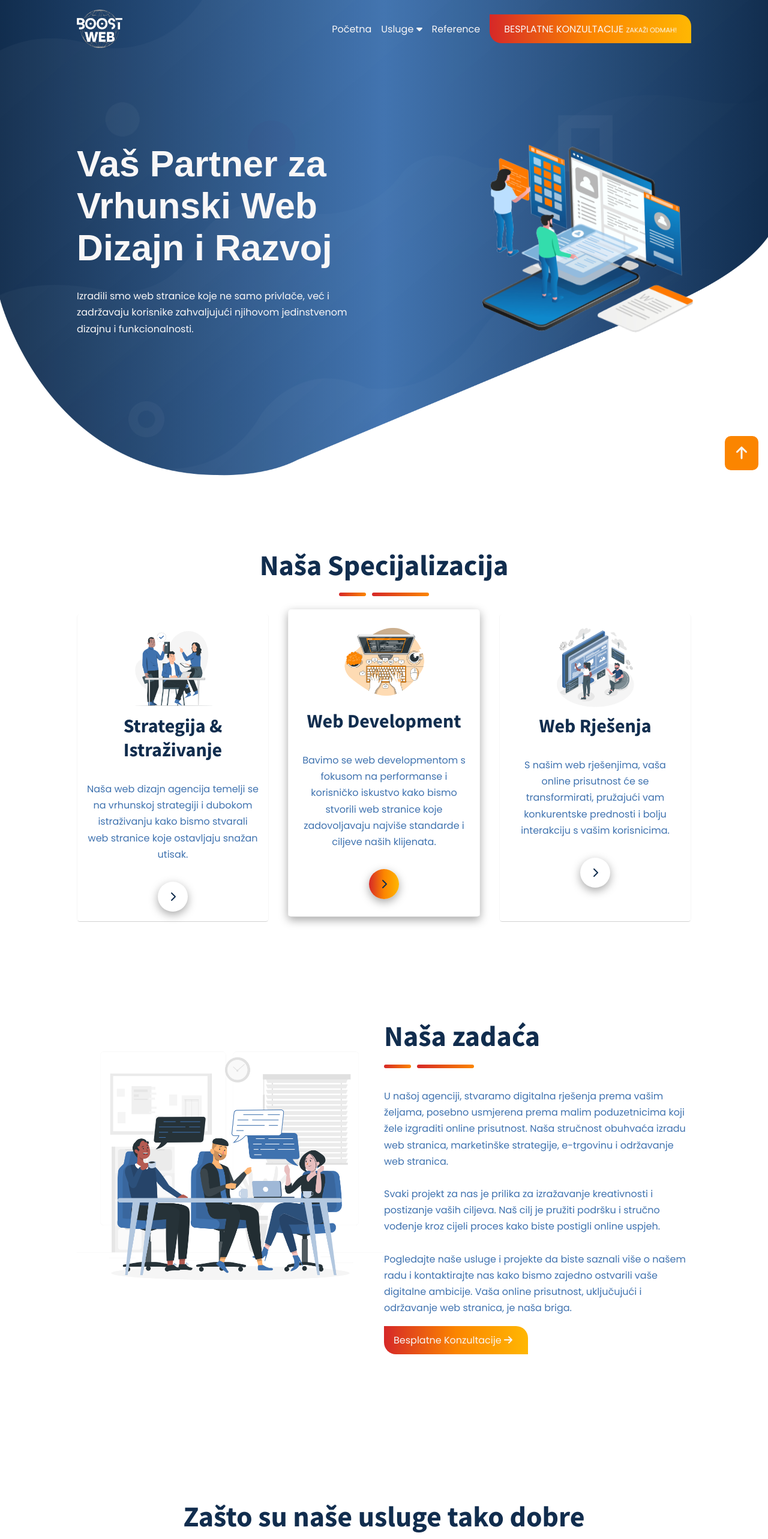
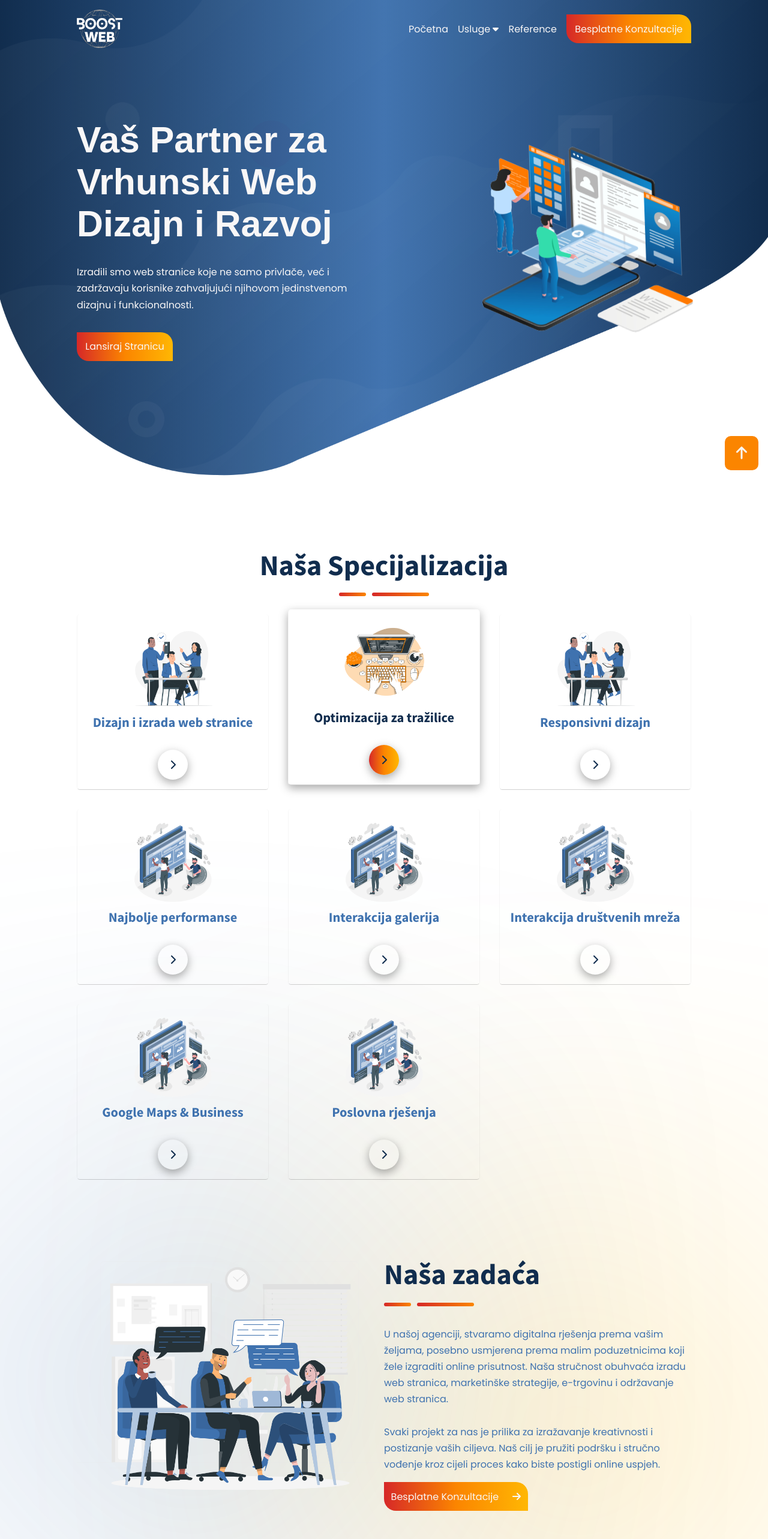
Before and after one commit to SudodoSu/website-agency, a React (Create React App) app: page /home in a window 1280 px wide. Shown: the top 2566 px of the page at 60% size. Built offline with nearby package versions, Linux system fonts and the light colour scheme; a web font is replaced by a local one.

Commit message:
section-two update

```diff
--- a/src/App.css
+++ b/src/App.css
@@ -43,7 +43,7 @@
 
     /* Gradiant */
     --gradient: linear-gradient(90deg,  #112D4E, #3F72AF, #112D4E);
-    --gradient3: linear-gradient(to right,  #112D4E, #3F72AF);
+    --gradient3: linear-gradient(to right,  #112D4E, #3f72af);
     --gradient2: linear-gradient(90deg,#d62828, #fb8500, #ffb703);
 
     /* Shadow */
@@ -96,6 +96,30 @@ body {
     margin: auto;
     overflow-x: hidden;
 }
+
+.blur-div-blue,
+.blur-div-yellow
+ {
+    width: 20%;
+    aspect-ratio: 1/1;
+    border-radius: 100%;
+    position: absolute;
+    filter: blur(290px);
+    z-index: -10;
+}
+
+.blur-div-blue {
+    left: 10%;
+    bottom: 25%;
+    background-color: var(--blue);
+}
+
+.blur-div-yellow {
+    right: 10%;
+    top: 25%;
+    background-color: var(--yellow);
+}
+
 
 /* Header */
 
@@ -204,13 +228,19 @@ header.scrolled {
 }
 
 .services-navigation li {
-    width: 100%;
-    padding: 0 0.6em;
+    width: 100% !important;
+    height: 2em;
 }
 
 .services-navigation li a {
     cursor: pointer;
+    display: flex;
     width: 100% !important;
+    padding: 0 0.6em;
+    color: var(--dark_blue);
+    height: 100%;
+    justify-content: flex-start;
+    align-items: center;
 }
 .services-navigation li:hover {
     background-color: var(--grey);
@@ -253,7 +283,16 @@ header nav ul li a:hover:before, header nav ul li a:hover:after
     width: 100%;
 }
 
+
+
 /*  */
+
+.nav-logo.sidebar {
+    position: absolute;
+    left: 1em;
+    z-index: 7;
+}
+
 .navbar-lista > li > a.scrolled {
     color: var(--dark_blue);
 }
@@ -263,18 +302,25 @@ header nav ul li a.scrolled:before, header nav ul li a.scrolled:after {
 }
 
 .button-class {
-    padding: 0.7em 1.5em;
+    width: 13rem;
+    height: 3rem;
     font-size: 1em;
     background-image: var(--gradient2);
     border-radius: 0px 20px;
     cursor: pointer;
     transition: border-radius 0.5s;
-    text-transform: uppercase;
+    text-transform: capitalize;
     border: none;
+    position: relative;
 }
 
 .button-class a {
     color: var(--white);
+    display: flex;
+    justify-content: center;
+    align-items: center;
+    height: 100%;
+    width: 100%;
 }
 
 .button-class > a > span {
@@ -362,22 +408,31 @@ header nav ul li a.scrolled:before, header nav ul li a.scrolled:after {
 }
 
 .section-one-title > button {
-    max-width: 10em;
-    padding: .7em 1em;
+    display: inline-block;
+    width: 10em;
     background-image: var(--gradient2);
     border-radius: 0 20px;
-    color: var(--white);
     font-size: 1em;
     border: none;
     cursor: pointer;
     z-index: 1;
     transition: border-radius 0.5s;
+    position: relative;
+    height: 3rem;
 }
 .section-one-title > button:hover {
     border-radius: 20px 0;
     transition: all 0.5s;
 }
 
+.section-one-title > button > a {
+    display: flex;
+    align-items: center;
+    justify-content: center;
+    width: 100%;
+    height: 100%;
+    color: var(--white);
+}
 
 /* Section Two */
 
@@ -385,18 +440,18 @@ header nav ul li a.scrolled:before, header nav ul li a.scrolled:after {
     display: flex;
     justify-content: center;
     align-items: center;
-    padding-bottom: 10em;
+    padding-bottom: 5em;
     padding-top: 7em;
+}
+
+.section-two h1 {
+    font-size: 3rem;
 }
 
 .section-two-title {
     text-align: center;
-    font-family: SourceSansPro700, sans-serif;
+    font-family: SourceSansPro400, sans-serif;
     color: var(--dark_blue);
-}
-
-.section-two-title h1 {
-    font-size: 3em;
 }
 
 .section-two-line {
@@ -436,8 +491,9 @@ header nav ul li a.scrolled:before, header nav ul li a.scrolled:after {
 }
 
 .our-speciallization-articles {
-    display: flex;
+    display: grid;
     gap: 2em;
+    grid-template-columns: repeat(auto-fit, minmax(300px, 1fr));
 }
 
 .our-speciallization-articles > article {
@@ -466,6 +522,14 @@ header nav ul li a.scrolled:before, header nav ul li a.scrolled:after {
     gap: 2em;
     justify-content: center;
     align-items: center;
+}
+
+.our-speciallization-articles-title h2  {
+    font-size: 1.4rem;
+    color: var(--blue);
+}
+.our-speciallization-articles-title h2.hoverState {
+    color: var(--dark_blue);
 }
 
 .our-speciallization-articles-title button > a {
@@ -500,19 +564,14 @@ header nav ul li a.scrolled:before, header nav ul li a.scrolled:after {
     transition: all 5s ease-in-out;
 }
 
-.our-speciallization-articles-title > h2 {
-    font-family: SourceSansPro700;
-    font-size: 2em;
-    color: var(--dark_blue);
-}
-
 /* Section Three */
 
 .section-three {
     display: flex;
     align-items: center;
     justify-content: center;
-    padding-bottom: 15em;
+    padding-bottom: 5em;
+    position: relative;
 }
 
 .section-three-right {
@@ -535,17 +594,25 @@ header nav ul li a.scrolled:before, header nav ul li a.scrolled:after {
 }
 
 .section-three-text > button {
-    max-width: 15em;
-    padding: 0.7em 1em;
+    width: 15em;
+    height: 3rem;
     background-image: var(--gradient2);
     border-radius: 0 20px;
-    color: var(--white);
-    font-size: 1em;
     border: none;
     cursor: pointer;
     text-align: left;
     transition: border-radius 0.5s;
+    font-size: 1em;
 }
+
+.section-three-text button a {
+    color: var(--white);
+    display: flex;
+    align-items: center;
+    justify-content: space-around;
+    height: 100%;
+}
+
 .section-three-text > button:hover {
     border-radius: 20px 0;
     transition: all 0.5s;
@@ -554,7 +621,6 @@ header nav ul li a.scrolled:before, header nav ul li a.scrolled:after {
 .section-three-img {
     grid-area: image;
 }
-
 
 .section-three-right {
     grid-area: text;
@@ -566,7 +632,7 @@ header nav ul li a.scrolled:before, header nav ul li a.scrolled:after {
     flex-direction: column;
     align-items: center;
     justify-content: center;
-    padding-bottom: 15em;
+    padding-bottom: 10em;
 }
 
 .section-four-title {
@@ -1179,6 +1245,11 @@ footer {
     .client-card {
         min-width: 100% !important;
     }
+    .blur-div-blue,
+.blur-div-yellow
+ {
+    width: 30%;
+}
 }
 
 /* Width 1200px */
@@ -1210,14 +1281,18 @@ footer {
         max-width: 100%;
         align-self: center;
     }
-    .section-three div {
+    .section-three .content {
         display: grid;
         grid-template-areas:
         "text"
         "image";
+    }
+    .section-three-right,
+    .section-three-img {
         width: 100%;
+        margin: auto;
     }
-    .section-three div {
+    .section-three .content {
         margin: auto;
     }
     .section-three-line{
@@ -1245,14 +1320,39 @@ footer {
     .section-one-title h1 {
         font-size: 3em;
     }
+    h1 {
+        font-size: 2.5em !important;
+    }
+    h2 {
+        font-size: 2em;
+    }
+    .pricing-plan-price h2 {
+        font-size: 42px !important;
+    }
+    .contact-us-outform form {
+        width: 95%;
+    }
+    .blur-div-blue {
+        bottom: 10%;
+    }
+    .blur-div-yellow {
+        top: 10%;
+    }
+    .blur-div-blue,
+.blur-div-yellow
+ {
+    width: 35%;
+    filter: blur(200px);
+}
 }
 
 /* Width 788px */
 
  @media (max-width: 788px) {
-    .section-one  div {
+    .section-one  > div {
         flex-direction: column;
         align-items: center;
+        padding-top: 15em;
     }
     .section-one > div > div {
         width: 100%;
@@ -1262,10 +1362,6 @@ footer {
     .section-one-compimg {
         left: 0;
         justify-self: center;
-    }
-
-    .section-one > div {
-        padding-top: 8em;
     }
     .section-one:after {
         background-position: bottom;
@@ -1289,14 +1385,65 @@ footer {
     .contact-us-outform {
         width: 100%;
     }
+    .section-one-title button {
+        align-self: flex-start;
+    }
+    .services-navigation {
+        top: 11em;
+        left: 6em;
+    }
+    .services-navigation li {
+        width: 100%;
+    }
+    .contact-us-outform form {
+        width: 100%;
+    }
+    .blur-div-blue,
+.blur-div-yellow
+ {
+    width: 40%;
+}
 }
 
+
+/* Width 500px */
+
+@media (max-width: 500px) {
+    .max-width {
+        max-width: 90% !important;
+    }
+    h1 {
+        font-size: 2em !important;
+    }
+    .section-one-title h1 {
+        font-size: 42px !important;
+    }
+    h2 {
+        font-size: 1.5em;
+    }
+    .hb {
+        width: 35px;
+        height: 35px;
+    }
+    .section-one > div {
+        padding-top: 10em;
+    }
+    .to-top {
+        padding: .5em .8em;
+    }
+    .blur-div-blue,
+.blur-div-yellow
+ {
+    width: 45%;
+    filter: blur(150px);
+}
+}
 
 /* Width 375px */
 
 @media (max-width: 375px) {
     .max-width {
-        max-width: 90% !important;
+        max-width: 92% !important;
     }
     .footer-logo {
         align-items: flex-start;
@@ -1311,27 +1458,8 @@ footer {
         grid-template-columns: repeat(auto-fit, minmax(200px, 1fr));
         place-content: center;
     }
-    h1 {
-        font-size: 2em !important;
-    }
-    h2 {
-        font-size: 1.5em !important;
-    }
-    .hb {
-        width: 35px;
-        height: 35px;
-    }
-    .logo {
-        height: 3em;
-    }
-    .logo img {
-        height: 3em;
-    }
     .section-one-title h1 {
         font-size: 42px !important;
-    }
-    .to-top {
-        padding: .5em .8em;
     }
     .our-speciallization-articles {
         grid-template-columns: repeat(auto-fit, minmax(200px, 1fr));
@@ -1339,9 +1467,6 @@ footer {
     .pricing-plan-price h2 {
         font-size: 42px !important;
     }
-    .section-one div {
-        padding-top: 2em;
-    }
     .first-section-path h4 {
         font-size: .8em;
     }
--- a/src/App.js
+++ b/src/App.js
@@ -1,27 +1,24 @@
-import './App.css';
-import { BrowserRouter, Routes, Route } from 'react-router-dom';
+import "./App.css";
+import { BrowserRouter, Routes, Route } from "react-router-dom";
 import Home from "./components/pages/Home";
-import ContactUs from './components/pages/Contact';
-import PrivacyPolicy from './components/pages/PrivacyPolicy';
-import Services from './components/pages/Services';
-import TermsOfUse from './components/pages/TermsOfUse';
-import ReturnPolicy from './components/pages/ReturnPolicy';
-import Reference from './components/pages/Reference';
+import ContactUs from "./components/pages/Contact";
+import PrivacyPolicy from "./components/pages/PrivacyPolicy";
+import TermsOfUse from "./components/pages/TermsOfUse";
+import ReturnPolicy from "./components/pages/ReturnPolicy";
+import Reference from "./components/pages/Reference";
 
 function App() {
-
   return (
     <div>
       <BrowserRouter>
         <Routes>
-          <Route index element={<Home />}/>
-          <Route path='/home' element={<Home />}/>
-          <Route path='/contact' element={<ContactUs />}/>
-          <Route path='/services' element={<Services />}/>
-          <Route path='/privacy-policy' element={<PrivacyPolicy />}/>
-          <Route path='/terms-of-use' element={<TermsOfUse />}/>
-          <Route path='/return-policy' element={<ReturnPolicy />}/>
-          <Route path='/reference' element={<Reference />}/>
+          <Route index element={<Home />} />
+          <Route path="/home" element={<Home />} />
+          <Route path="/contact" element={<ContactUs />} />
+          <Route path="/privacy-policy" element={<PrivacyPolicy />} />
+          <Route path="/terms-of-use" element={<TermsOfUse />} />
+          <Route path="/return-policy" element={<ReturnPolicy />} />
+          <Route path="/reference" element={<Reference />} />
         </Routes>
       </BrowserRouter>
     </div>
--- a/src/components/footer.js
+++ b/src/components/footer.js
@@ -79,7 +79,7 @@ function Footer() {
                 icon={faChevronRight}
                 style={{ color: "#F9F7F7" }}
               />
-              <a href="/contact-us">Zatraži ponudu</a>
+              <a href="/contact">Zatraži ponudu</a>
             </li>
             <li onMouseEnter={() => onHover(7)} onMouseLeave={HoverLeave}>
               <FontAwesomeIcon
@@ -87,7 +87,7 @@ function Footer() {
                 icon={faChevronRight}
                 style={{ color: "#F9F7F7" }}
               />
-              <a href="/contact-us">Kontaktiraj nas</a>
+              <a href="/contact">Kontaktiraj nas</a>
             </li>
           </ul>
         </div>
--- a/src/components/header.js
+++ b/src/components/header.js
@@ -77,6 +77,16 @@ function Header() {
             />
           </a>
         )}
+
+        {handleClick && (
+          <a className="logo">
+            <img
+              src={DarkLogo}
+              alt="logo boost web"
+              className={`nav-logo ${handleClick ? "sidebar" : ""}`}
+            />
+          </a>
+        )}
         <ul className={`navbar-lista ${handleClick ? "activeState" : ""}`}>
           <li>
             <a href="/" className={`nav-a ${scrolled ? "scrolled" : ""}`}>
@@ -93,16 +103,16 @@ function Header() {
             {servicesNavigation && (
               <ul ref={navRef} className="services-navigation">
                 <li>
-                  <a>Web Design</a>
+                  <a href="/web-design">Web Dizajn</a>
                 </li>
                 <li>
-                  <a>Web Development</a>
+                  <a href="/web-design">Web Development</a>
                 </li>
                 <li>
-                  <a>SEO Optimization</a>
+                  <a href="/web-design">SEO Optimization</a>
                 </li>
                 <li>
-                  <a>Poslovna Rješenja</a>
+                  <a href="/web-design">Poslovna Rješenja</a>
                 </li>
               </ul>
             )}
@@ -111,9 +121,7 @@ function Header() {
             <a className={`nav-a ${scrolled ? "scrolled" : ""}`}>Reference</a>
           </li>
           <button className="button-class" type="button">
-            <a href="/contact">
-              Besplatne Konzultacije <span>zakaži odmah!</span>
-            </a>
+            <a href="/contact">Besplatne Konzultacije</a>
           </button>
         </ul>
         <svg
--- a/src/components/pages/Services.js
+++ /dev/null
@@ -1,42 +0,0 @@
-import Header from "../header";
-import Footer from "../footer";
-import FirstSection from "../first-section";
-import Article from "../section-two/article";
-
-import Research from "../../assets/images/research.png";
-import WebDevelopment from "../../assets/images/webdevelopment.png";
-import WebSolutions from "../../assets/images/web-solutions.png";
-import ResearchO from "../../assets/images/research-orange.png";
-import WebDevelopmentO from "../../assets/images/webdevelopment-orange.png";
-import WebSolutionsO from "../../assets/images/web-solutions-orange.png";
-import { useState } from "react";
-
-function Services() {
-
-    const article = [
-        {num: 1, img: Research, imgOrange: ResearchO, title: "Strategija & Istraživanje", des: "Naša web dizajn agencija temelji se na vrhunskoj strategiji i dubokom istraživanju kako bismo stvarali web stranice koje ostavljaju snažan utisak."},
-        {num: 2, img: WebDevelopment, imgOrange: WebDevelopmentO, title: "Web Development", des: "Bavimo se web developmentom s fokusom na performanse i korisničko iskustvo kako bismo stvorili web stranice koje zadovoljavaju najviše standarde i ciljeve naših klijenata."},
-        {num: 3, img: WebSolutions, imgOrange: WebSolutionsO, title: "Web Rješenja", des: "S našim web rješenjima, vaša online prisutnost će se transformirati, pružajući vam konkurentske prednosti i bolju interakciju s vašim korisnicima."}
-    ];
-
-    const [hover, sethover] = useState(2);
-
-    function background(e) {
-        sethover(e);
-    }
-
-    const isHovered = (e) => e === hover;
-
-    return(
-        <>
-            <Header />
-            <FirstSection title="Services"/>
-            <main>
-                <Article articles={article} background={background} hover={isHovered}/>
-            </main>
-            <Footer />
-        </>
-    );
-}
-
-export default Services;
--- a/src/components/pricing-section.js
+++ b/src/components/pricing-section.js
@@ -8,10 +8,11 @@ function PricingSection() {
       title: "Single Page",
       price: "€ 200",
       des: [
-        { title: "Dizajn na jednoj stranici", doesHave: true },
+        { title: "UI/UX Dizajn na jednoj stranici", doesHave: true },
         { title: "Responzivni dizajn", doesHave: true },
         { title: "Prezentacijska galerija", doesHave: true },
         { title: "Kontakt forma", doesHave: true },
+        { title: "Optimizacija brzine", doesHave: true },
         { title: "Uvid u posjećenost stranice", doesHave: false },
         { title: "SEO", doesHave: false },
         { title: "Poslovna rijesenja", doesHave: false },
@@ -23,10 +24,11 @@ function PricingSection() {
       title: "Multi Page",
       price: "€ 350",
       des: [
-        { title: "Dizajn na više stranica", doesHave: true },
+        { title: "UI/UX Dizajn na više stranica", doesHave: true },
         { title: "Responzivni dizajn", doesHave: true },
         { title: "Interaktivna galerija", doesHave: true },
         { title: "Kontakt forma i/ili Newsletter", doesHave: true },
+        { title: "Optimizacija brzine", doesHave: true },
         { title: "Uvid u posjećenost stranice", doesHave: true },
         { title: "SEO", doesHave: true },
         { title: "Poslovna rijesenja", doesHave: false },
@@ -38,10 +40,11 @@ function PricingSection() {
       title: "Pro Page",
       price: "€ 550",
       des: [
-        { title: "Dizajn na više stranica i jezika", doesHave: true },
+        { title: "UI/UX Dizajn na više stranica i jezika", doesHave: true },
         { title: "Responzivni dizajn", doesHave: true },
         { title: "Interaktivna galerija", doesHave: true },
         { title: "Kontakt forma i/ili Newsletter", doesHave: true },
+        { title: "Optimizacija brzine", doesHave: true },
         { title: "Uvid u posjećenost stranice", doesHave: true },
         { title: "SEO", doesHave: true },
         { title: "Poslovna rijesenja", doesHave: true },
--- a/src/components/section-one.js
+++ b/src/components/section-one.js
@@ -12,6 +12,9 @@ function SectionOne() {
             korisnike zahvaljujući njihovom jedinstvenom dizajnu i
             funkcionalnosti.
           </p>
+          <button>
+            <a href="/contact">Lansiraj Stranicu</a>
+          </button>
         </div>
         <div className="section-one-compimg">
           <img src={CompImg} />
--- a/src/components/section-three.js
+++ b/src/components/section-three.js
@@ -6,7 +6,7 @@ import { faArrowRight } from "@fortawesome/free-solid-svg-icons";
 function SectionThree() {
   return (
     <section className="section-three">
-      <div className="flex max-width">
+      <div className="content flex max-width">
         <div className="section-three-img">
           <img src={OurAgency} />
         </div>
@@ -26,23 +26,21 @@ function SectionThree() {
               Svaki projekt za nas je prilika za izražavanje kreativnosti i
               postizanje vaših ciljeva. Naš cilj je pružiti podršku i stručno
               vođenje kroz cijeli proces kako biste postigli online uspjeh.
-              <br />
-              <br />
-              Pogledajte naše usluge i projekte da biste saznali više o našem
-              radu i kontaktirajte nas kako bismo zajedno ostvarili vaše
-              digitalne ambicije. Vaša online prisutnost, uključujući i
-              održavanje web stranica, je naša briga.
             </p>
             <button>
-              Besplatne Konzultacije{" "}
-              <FontAwesomeIcon
-                icon={faArrowRight}
-                style={{ color: "#F9F7F7" }}
-              />
+              <a href="/contact">
+                Besplatne Konzultacije{" "}
+                <FontAwesomeIcon
+                  icon={faArrowRight}
+                  style={{ color: "#F9F7F7" }}
+                />
+              </a>
             </button>
           </div>
         </div>
       </div>
+      <div className="blur-div-blue"></div>
+      <div className="blur-div-yellow"></div>
     </section>
   );
 }
--- a/src/components/section-two.js
+++ b/src/components/section-two.js
@@ -8,12 +8,64 @@ import WebSolutionsO from "../assets/images/web-solutions-orange.png";
 import { useState } from "react";
 import Article from "./section-two/article";
 
-
 function SectionTwo() {
   const article = [
-        {num: 1, img: Research, imgOrange: ResearchO, title: "Strategija & Istraživanje", des: "Naša web dizajn agencija temelji se na vrhunskoj strategiji i dubokom istraživanju kako bismo stvarali web stranice koje ostavljaju snažan utisak."},
-        {num: 2, img: WebDevelopment, imgOrange: WebDevelopmentO, title: "Web Development", des: "Bavimo se web developmentom s fokusom na performanse i korisničko iskustvo kako bismo stvorili web stranice koje zadovoljavaju najviše standarde i ciljeve naših klijenata."},
-        {num: 3, img: WebSolutions, imgOrange: WebSolutionsO, title: "Web Rješenja", des: "S našim web rješenjima, vaša online prisutnost će se transformirati, pružajući vam konkurentske prednosti i bolju interakciju s vašim korisnicima."}
+    {
+      num: 1,
+      img: Research,
+      imgOrange: ResearchO,
+      title: "Dizajn i izrada web stranice",
+      path: "/",
+    },
+    {
+      num: 2,
+      img: WebDevelopment,
+      imgOrange: WebDevelopmentO,
+      title: "Optimizacija za tražilice",
+      path: "/",
+    },
+    {
+      num: 3,
+      img: Research,
+      imgOrange: ResearchO,
+      title: "Responsivni dizajn",
+      path: "/",
+    },
+    {
+      num: 4,
+      img: WebSolutions,
+      imgOrange: WebSolutionsO,
+      title: "Najbolje performanse",
+      path: "/",
+    },
+    {
+      num: 5,
+      img: WebSolutions,
+      imgOrange: WebSolutionsO,
+      title: "Interakcija galerija",
+      path: "/",
+    },
+    {
+      num: 6,
+      img: WebSolutions,
+      imgOrange: WebSolutionsO,
+      title: "Interakcija društvenih mreža",
+      path: "/",
+    },
+    {
+      num: 7,
+      img: WebSolutions,
+      imgOrange: WebSolutionsO,
+      title: "Google Maps & Business",
+      path: "/",
+    },
+    {
+      num: 8,
+      img: WebSolutions,
+      imgOrange: WebSolutionsO,
+      title: "Poslovna rješenja",
+      path: "/",
+    },
   ];
 
   const [hover, sethover] = useState(2);
@@ -26,13 +78,17 @@ function SectionTwo() {
 
   return (
     <section className="section-two">
-                <div  className="max-width">
+      <div className="max-width">
         <div className="section-two-title">
           <h1>Naša Specijalizacija</h1>
           <div className="section-two-line"></div>
         </div>
         <div className="our-speciallization-articles">
-                        <Article articles={article} background={background} hover={isHovered}/>
+          <Article
+            articles={article}
+            background={background}
+            hover={isHovered}
+          />
         </div>
       </div>
     </section>
--- a/src/components/section-two/article.js
+++ b/src/components/section-two/article.js
@@ -17,14 +17,15 @@ function Article({ articles, background, hover }) {
             <img src={hover(article.num) ? article.imgOrange : article.img} />
           </div>
           <div className="our-speciallization-articles-title">
-            <h2>{article.title}</h2>
-            <p>{article.des}</p>
+            <h2 className={` ${hover(article.num) ? "hoverState" : ""}`}>
+              {article.title}
+            </h2>
             <button
               className={`our-speciallization-articles-title > button ${
                 hover(article.num) ? "backgroundHover" : ""
               }`}
             >
-              <a href="/services">
+              <a href={article.path}>
                 <FontAwesomeIcon
                   icon={faChevronRight}
                   style={{
```
Also changed, not shown: src/components/pages/Home.js (+11 -11 lines). Lines whose indentation alone changed are shown as unchanged.
